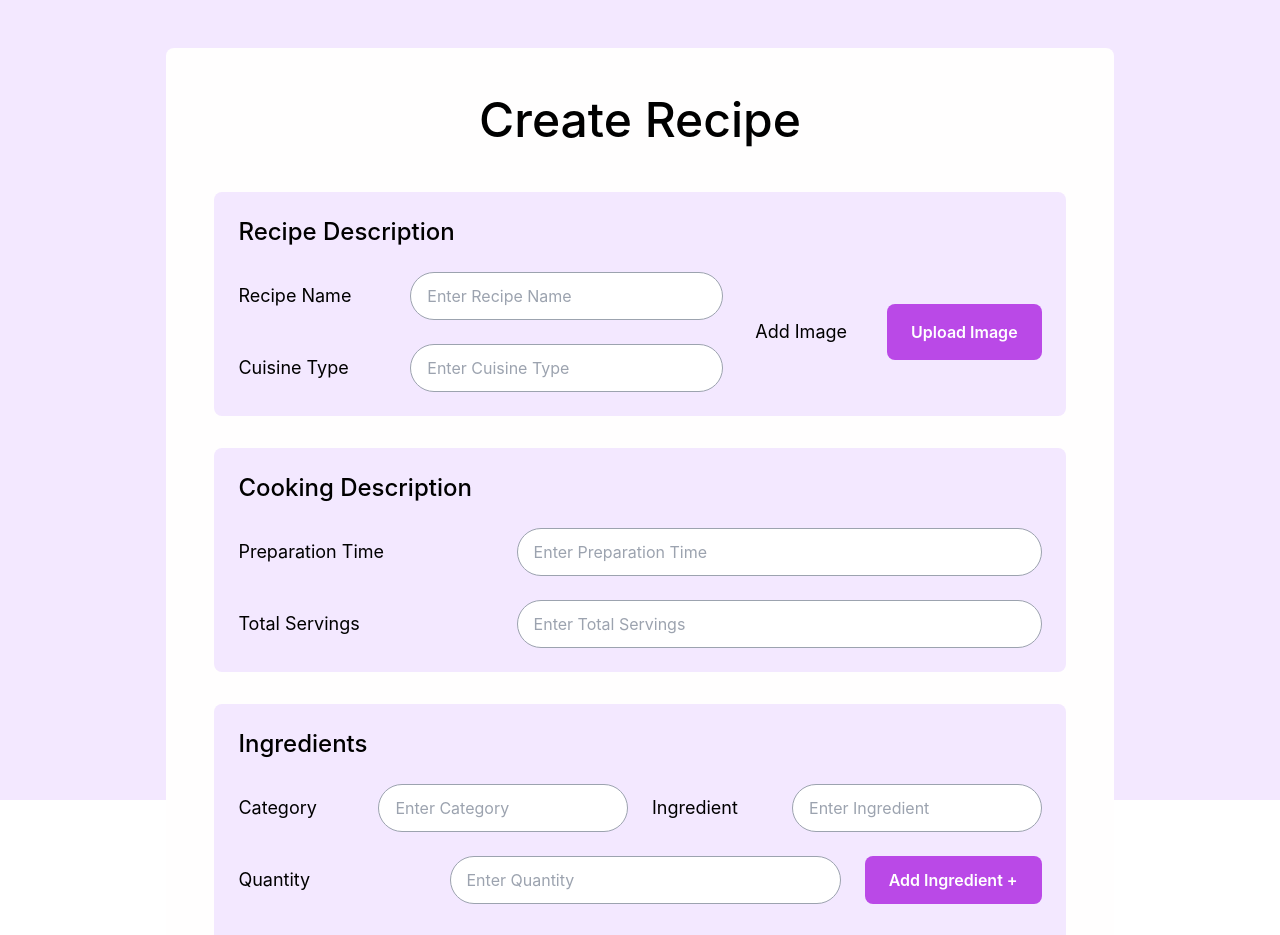
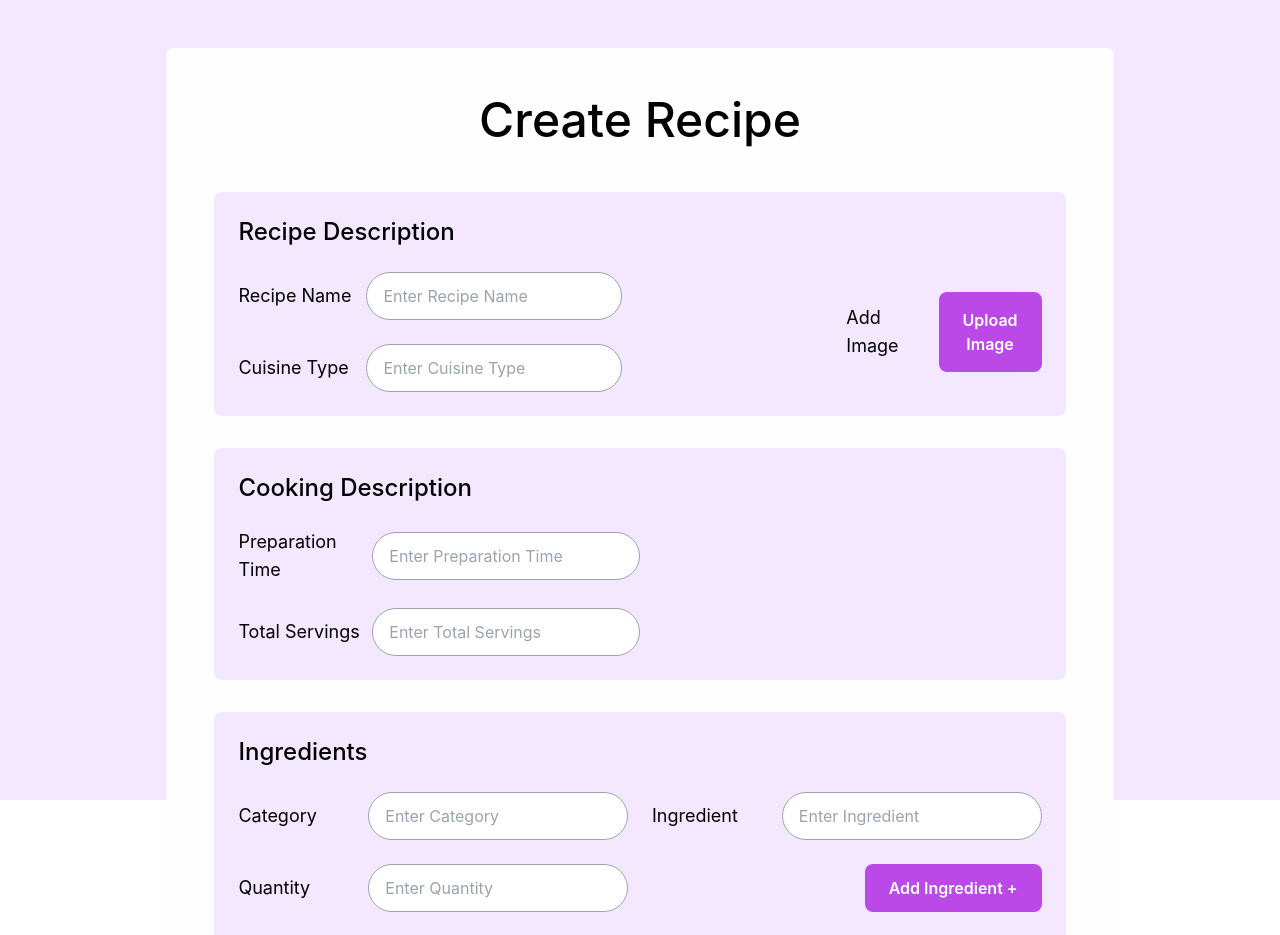
Before and after one commit to sashenDeakin/Recipe-Page, a React (Create React App) app: page / in a window 1280 px wide. Shown: the top 935 px of the page. Built offline with nearby package versions, Linux system fonts and the light colour scheme.

Commit message:
Bug Fixed

```diff
--- a/src/components/recipe-page/index.jsx
+++ b/src/components/recipe-page/index.jsx
@@ -4,17 +4,6 @@ const RecipePage = () => {
   return (
     <div className="w-full min-h-screen flex flex-col sm:flex-row justify-center items-center gap-4 sm:gap-6 md:gap-8 lg:gap-10 xl:gap-12 p-4 sm:p-6 md:p-8 lg:p-10 xl:p-12">
       <div className="w-full sm:w-[95%] md:w-[90%] lg:w-[85%] xl:w-[80%] max-w-[1400px] bg-[#FFFEFE] rounded-lg flex flex-col sm:flex-row">
-        {/*         <div className="hidden sm:flex w-0 sm:w-1/4 md:w-1/3 lg:w-1/4 xl:w-1/5 bg-purple-50 p-4 sm:p-6 md:p-8 rounded-l-lg">
-          <div className="flex flex-col items-center justify-center h-full">
-            <h2 className="text-lg sm:text-xl md:text-2xl lg:text-3xl font-bold text-purple-800 mb-4 sm:mb-6 md:mb-8">
-              Recipe Creator
-            </h2>
-            <p className="text-sm sm:text-base md:text-lg text-purple-600 text-center">
-              Create delicious recipes with ease
-            </p>
-          </div>
-        </div> */}
-
         {/* Main Form Area - full width on mobile, constrained on larger screens */}
         <div className="w-full  p-4 sm:p-6 md:p-8 lg:p-10 xl:p-12">
           {/* Header - flex column on mobile, row on sm+ */}
@@ -24,20 +13,15 @@ const RecipePage = () => {
                 Create Recipe
               </h1>
             </div>
-            {/*            <button className="bg-[#BA49E7] text-white px-4 sm:px-6 py-2 sm:py-3 rounded-lg font-semibold text-sm sm:text-base md:text-lg">
-              Save Draft
-            </button> */}
           </div>
-
           {/* Recipe Description Section */}
           <div className="bg-purple-100 rounded-lg p-4 sm:p-6 mb-6 sm:mb-8">
             <h2 className="text-lg sm:text-xl md:text-2xl font-medium mb-4 sm:mb-6">
               Recipe Description
             </h2>
-
             <div className="flex flex-col sm:flex-row gap-4 sm:gap-6 md:gap-8">
-              <div className="flex-1 flex flex-col gap-4 sm:gap-6">
-                <div className="flex flex-col sm:flex-row items-start sm:items-center gap-2 sm:gap-4">
+              <div className="flex flex-col justify-start items-start gap-4 sm:gap-6 w-full">
+                <div className="flex flex-col sm:flex-row items-start sm:items-center gap-2 sm:gap-0 w-2/3">
                   <label className="w-full sm:w-1/3 text-sm sm:text-base md:text-lg">
                     Recipe Name
                   </label>
@@ -47,7 +31,7 @@ const RecipePage = () => {
                   />
                 </div>
 
-                <div className="flex flex-col sm:flex-row items-start sm:items-center gap-2 sm:gap-4">
+                <div className="flex flex-col sm:flex-row items-start sm:items-center gap-2 sm:gap-0 w-2/3">
                   <label className="w-full sm:w-1/3 text-sm sm:text-base md:text-lg">
                     Cuisine Type
                   </label>
@@ -58,7 +42,7 @@ const RecipePage = () => {
                 </div>
               </div>
 
-              <div className="flex flex-col sm:flex-row sm:items-center justify-between sm:justify-end gap-4 sm:gap-6">
+              <div className="flex flex-col sm:flex-row sm:items-center justify-between sm:justify-end gap-4 sm:gap-6 sm:w-1/3">
                 <label className="text-sm sm:text-base md:text-lg sm:mr-4">
                   Add Image
                 </label>
@@ -68,15 +52,13 @@ const RecipePage = () => {
               </div>
             </div>
           </div>
-
           {/* Cooking Description Section */}
           <div className="bg-purple-100 rounded-lg p-4 sm:p-6 mb-6 sm:mb-8">
             <h2 className="text-lg sm:text-xl md:text-2xl font-medium mb-4 sm:mb-6">
               Cooking Description
             </h2>
-
-            <div className="flex flex-col gap-4 sm:gap-6">
-              <div className="flex flex-col sm:flex-row items-start sm:items-center gap-2 sm:gap-4">
+            <div className="flex flex-col gap-4 sm:gap-6 w-full">
+              <div className="flex flex-col sm:flex-row items-start sm:items-center gap-2 sm:gap-0 w-1/2">
                 <label className="w-full sm:w-1/3 text-sm sm:text-base md:text-lg">
                   Preparation Time
                 </label>
@@ -86,7 +68,7 @@ const RecipePage = () => {
                 />
               </div>
 
-              <div className="flex flex-col sm:flex-row items-start sm:items-center gap-2 sm:gap-4">
+              <div className="flex flex-col sm:flex-row items-start sm:items-center gap-2 sm:gap-0 w-1/2">
                 <label className="w-full sm:w-1/3 text-sm sm:text-base md:text-lg">
                   Total Servings
                 </label>
@@ -103,9 +85,8 @@ const RecipePage = () => {
             <h2 className="text-lg sm:text-xl md:text-2xl font-medium mb-4 sm:mb-6">
               Ingredients
             </h2>
-
             <div className="flex flex-col sm:flex-row gap-4 sm:gap-6 mb-4 sm:mb-6">
-              <div className="flex-1 flex flex-col sm:flex-row items-start sm:items-center gap-2 sm:gap-4">
+              <div className="flex flex-col sm:flex-row items-start sm:items-center gap-2 sm:gap-0 sm:w-1/2">
                 <label className="w-full sm:w-1/3 text-sm sm:text-base md:text-lg">
                   Category
                 </label>
@@ -115,7 +96,7 @@ const RecipePage = () => {
                 />
               </div>
 
-              <div className="flex-1 flex flex-col sm:flex-row items-start sm:items-center gap-2 sm:gap-4">
+              <div className="flex flex-col sm:flex-row items-start sm:items-center gap-2 sm:gap-0 sm:w-1/2">
                 <label className="w-full sm:w-1/3 text-sm sm:text-base md:text-lg">
                   Ingredient
                 </label>
@@ -126,8 +107,8 @@ const RecipePage = () => {
               </div>
             </div>
 
-            <div className="flex flex-col sm:flex-row gap-4 sm:gap-6 mb-6 sm:mb-8">
-              <div className="flex-1 flex flex-col sm:flex-row items-start sm:items-center gap-2 sm:gap-4">
+            <div className="flex flex-col sm:flex-row gap-4 sm:gap-6 mb-6 sm:mb-8 w-full">
+              <div className="flex flex-col sm:flex-row items-start sm:items-center gap-2 sm:gap-0 sm:w-1/2">
                 <label className="w-full sm:w-1/3 text-sm sm:text-base md:text-lg">
                   Quantity
                 </label>
@@ -137,7 +118,7 @@ const RecipePage = () => {
                 />
               </div>
 
-              <div className="flex items-center justify-end sm:justify-start">
+              <div className="flex items-center justify-end sm:justify-end sm:w-1/2">
                 <button className="bg-[#BA49E7] text-white px-4 sm:px-6 py-2 sm:py-3 rounded-lg font-semibold text-sm sm:text-base">
                   Add Ingredient +
                 </button>
```
